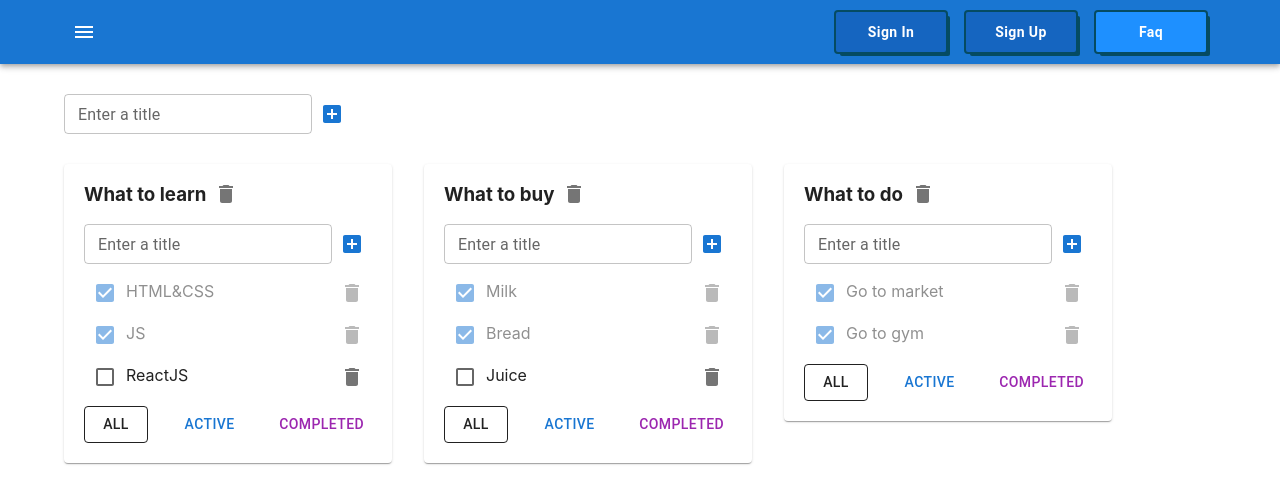
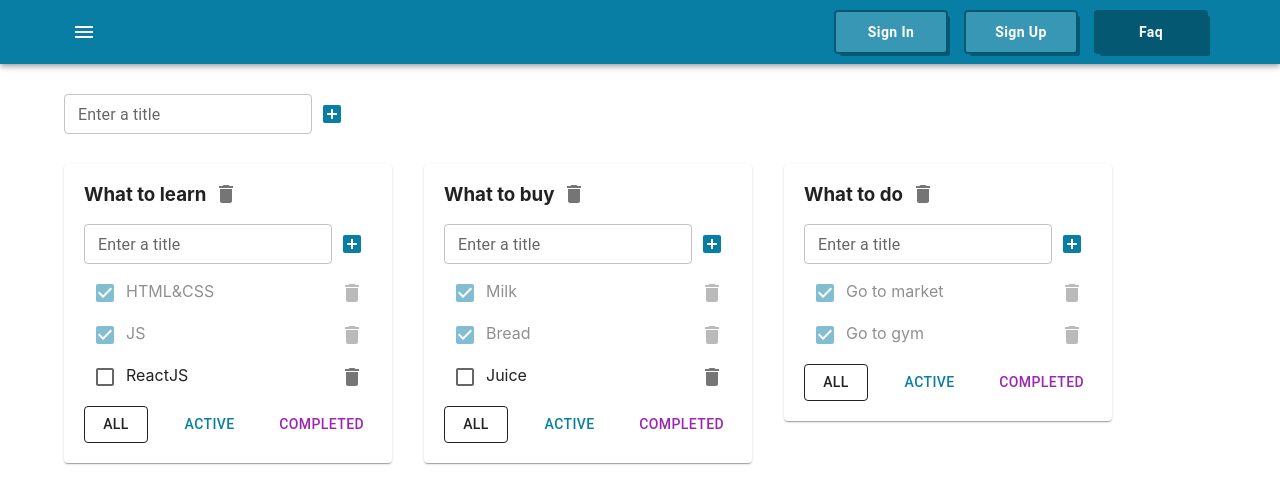
Before and after one commit to Lion77777/react-todolist-02, a React (Vite) app: page / in a window 1280 px wide. Shown: the top 504 px of the page. Built offline with nearby package versions, Linux system fonts and the light colour scheme.

Commit message:
Add Material MUI's Themed component and adjust header's navbar styles

```diff
--- a/src/App.tsx
+++ b/src/App.tsx
@@ -12,6 +12,7 @@ import Grid from '@mui/material/Grid'
 import Paper from '@mui/material/Paper'
 import { NavButton } from './NavButton'
 import { containerSx } from './TodolistItem.styles'
+import { createTheme, ThemeProvider } from '@mui/material/styles'
 
 export type Task = {
   id: string
@@ -55,6 +56,14 @@ export const App = () => {
       { id: v1(), title: 'Go to market', isDone: true },
       { id: v1(), title: 'Go to gym', isDone: true },
     ],
+  })
+
+  const theme = createTheme({
+    palette: {
+      primary: {
+        main: '#087ea4'
+      }
+    }
   })
 
   const deleteTask = (todolistId: string, taskId: string) => {
@@ -116,6 +125,7 @@ export const App = () => {
 
   return (
     <div className="app">
+      <ThemeProvider theme={theme}>
       <AppBar position='static' sx={{ mb: '30px' }}>
         <Toolbar>
           <Container maxWidth={'lg'} sx={containerSx}>
@@ -125,7 +135,7 @@ export const App = () => {
             <div>
               <NavButton>Sign In</NavButton>
               <NavButton>Sign Up</NavButton>
-              <NavButton background='dodgerblue'>Faq</NavButton>
+              <NavButton background={theme.palette.primary.dark}>Faq</NavButton>
             </div>
           </Container>
         </Toolbar>
@@ -164,6 +174,7 @@ export const App = () => {
           })}
         </Grid>
       </Container>
+    </ThemeProvider>
     </div>
   )
 }
--- a/src/NavButton.ts
+++ b/src/NavButton.ts
@@ -5,12 +5,12 @@ type Props = {
     background?: string
 }
 
-export const NavButton = styled(Button)<Props>(({background}) => ({
-    color: '#fff',
-    background: background || '#1565c0',
+export const NavButton = styled(Button)<Props>(({background, theme}) => ({
+    color: theme.palette.primary.contrastText,
+    background: background || theme.palette.primary.light,
     minWidth: '110px',
     fontWeight: 'bold',
-    boxShadow: '0 0 0 2px #054b62, 4px 4px 0 0 #054b62',
+    boxShadow: `0 0 0 2px ${theme.palette.primary.dark}, 4px 4px 0 0 ${theme.palette.primary.dark}`,
     borderRadius: '2px',
     textTransform: 'capitalize',
     margin: '0 10px',
```
